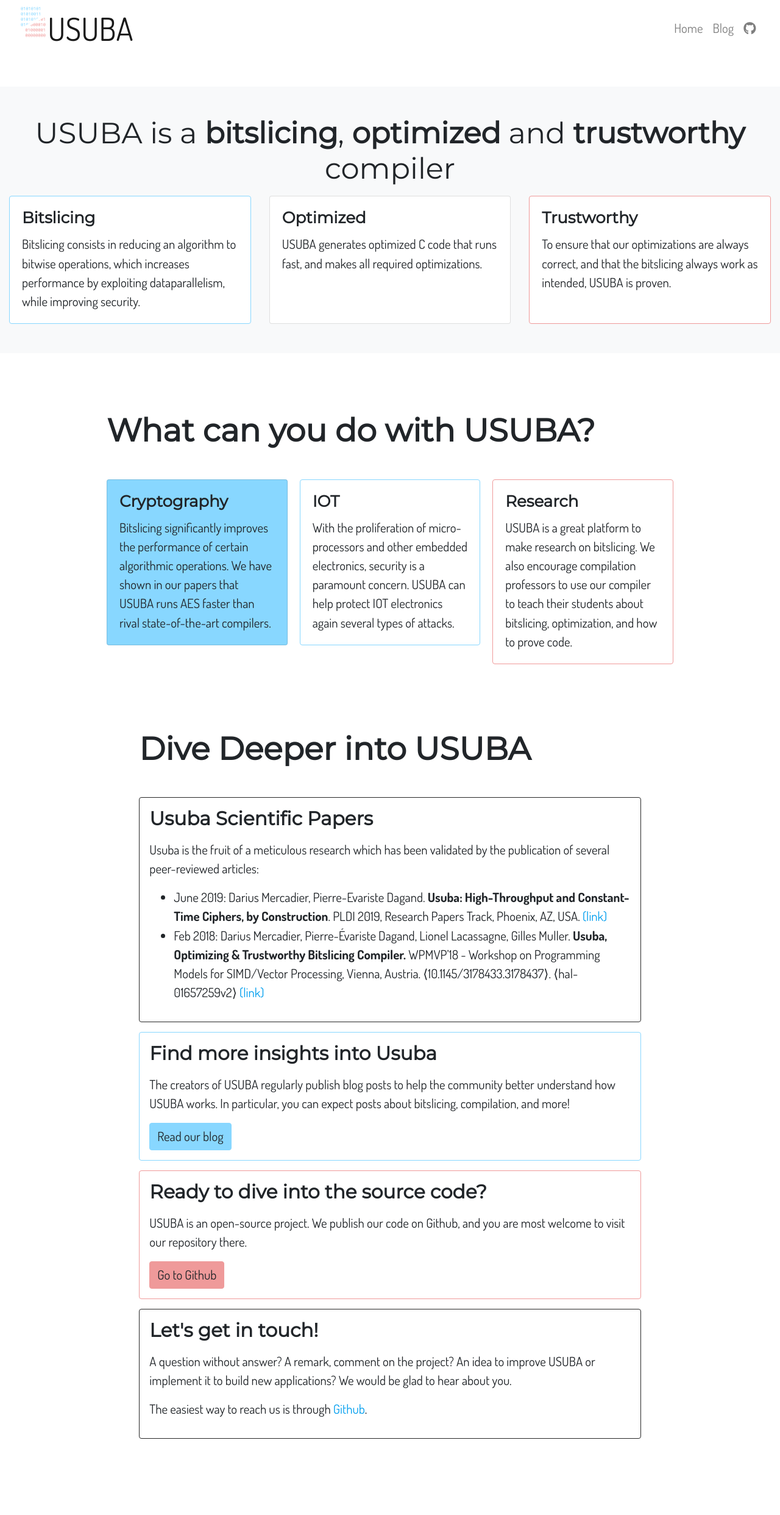
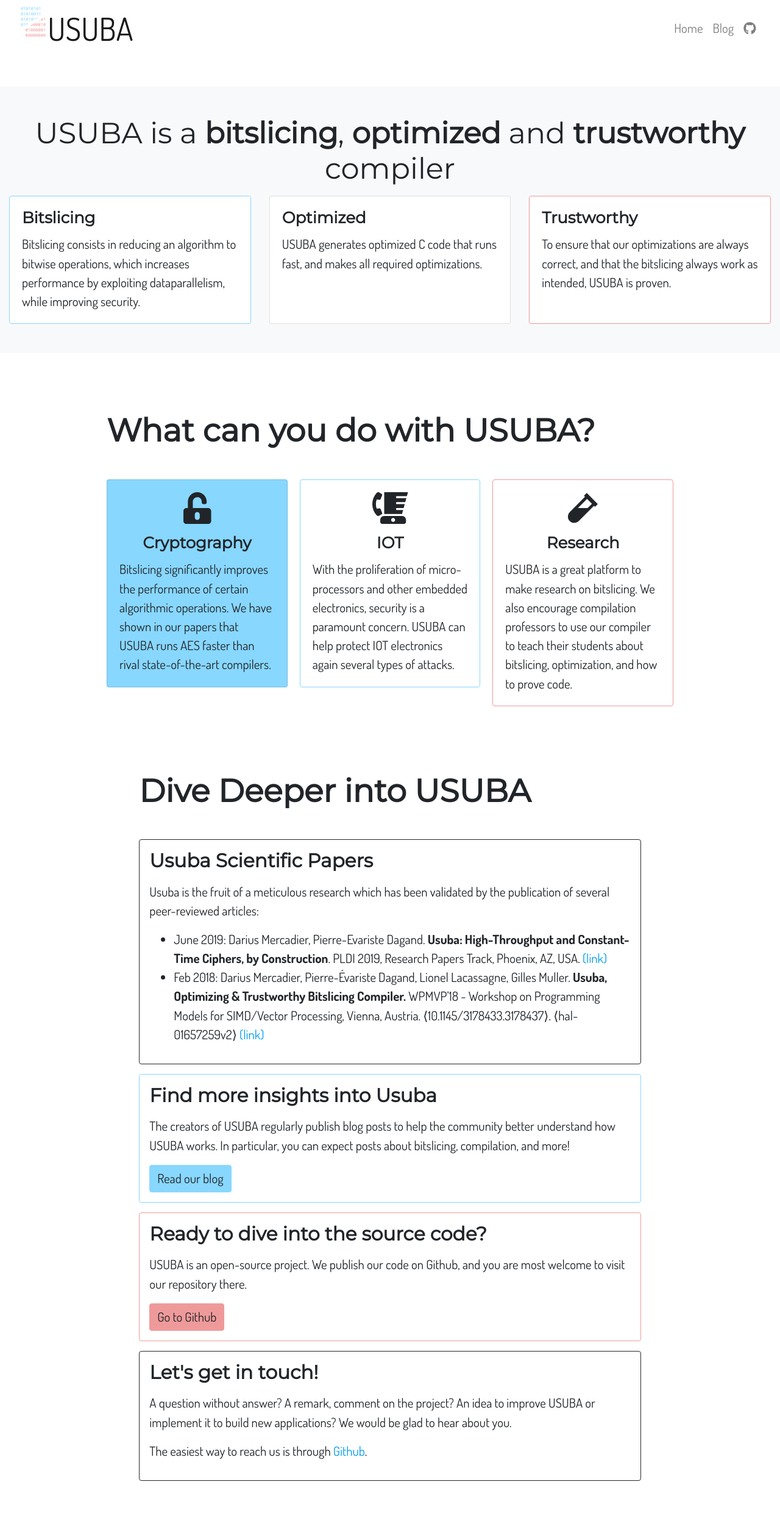
Before and after one commit to DadaIsCrazy/usuba-crypto, a Jekyll site: the page built from index.html, in a window 1280 px wide. Shown: the whole page at 61% size. Built offline with Jekyll 4.4.1, drawn with Linux system fonts in a browser that asks for light colours; nearby versions of some CDN libraries; comment, search, counter and statistics services are not loaded; before the commit the page ends 2415 px from its top, so only the background shows below that.

Commit message:
add icons to use case

```diff
--- a/index.html
+++ b/index.html
@@ -36,19 +36,28 @@
 			<div class="card-columns">
 	  		<div class="card bg-primary">
 	  			<div class="card-body">
-		  			<h5 class="card-title">Cryptography</h5>
+	  				<div class="text-center">
+	  					<h5 class="fa fa-unlock-alt fa-2x"></h5>
+		  				<h5 class="card-title">Cryptography</h5>
+		  			</div>
 		  			<p class="card-text">Bitslicing significantly improves the performance of certain algorithmic operations. We have shown in our papers that USUBA runs AES faster than rival state-of-the-art compilers.</p>
 	  			</div>
 	  		</div>
 	  		<div class="card border border-primary">
 	  			<div class="card-body">
-		  			<h5 class="card-title">IOT</h5>
+	  				<div class="text-center">
+	  					<h5 class="fa fa-blender-phone fa-2x"></h5>
+		  				<h5 class="card-title">IOT</h5>
+		  			</div>
 		  			<p class="card-text">With the proliferation of micro-processors and other embedded electronics, security is a paramount concern. USUBA can help protect IOT electronics again several types of attacks.</p>
 		  		</div>
 	  		</div>
 	  		<div class="card border-secondary">
 	  			<div class="card-body">
-		  			<h5 class="card-title">Research</h5>
+	  				<div class="text-center">
+	  					<h5 class="fa fa-vial fa-2x"></h5>
+		  				<h5 class="card-title">Research</h5>
+		  			</div>
 		  			<p class="card-text">USUBA is a great platform to make research on bitslicing. We also encourage compilation professors to use our compiler to teach their students about bitslicing, optimization, and how to prove code.</p>
 		  		</div>
 	  		</div>
```
Also changed, not shown: 4 other files.
